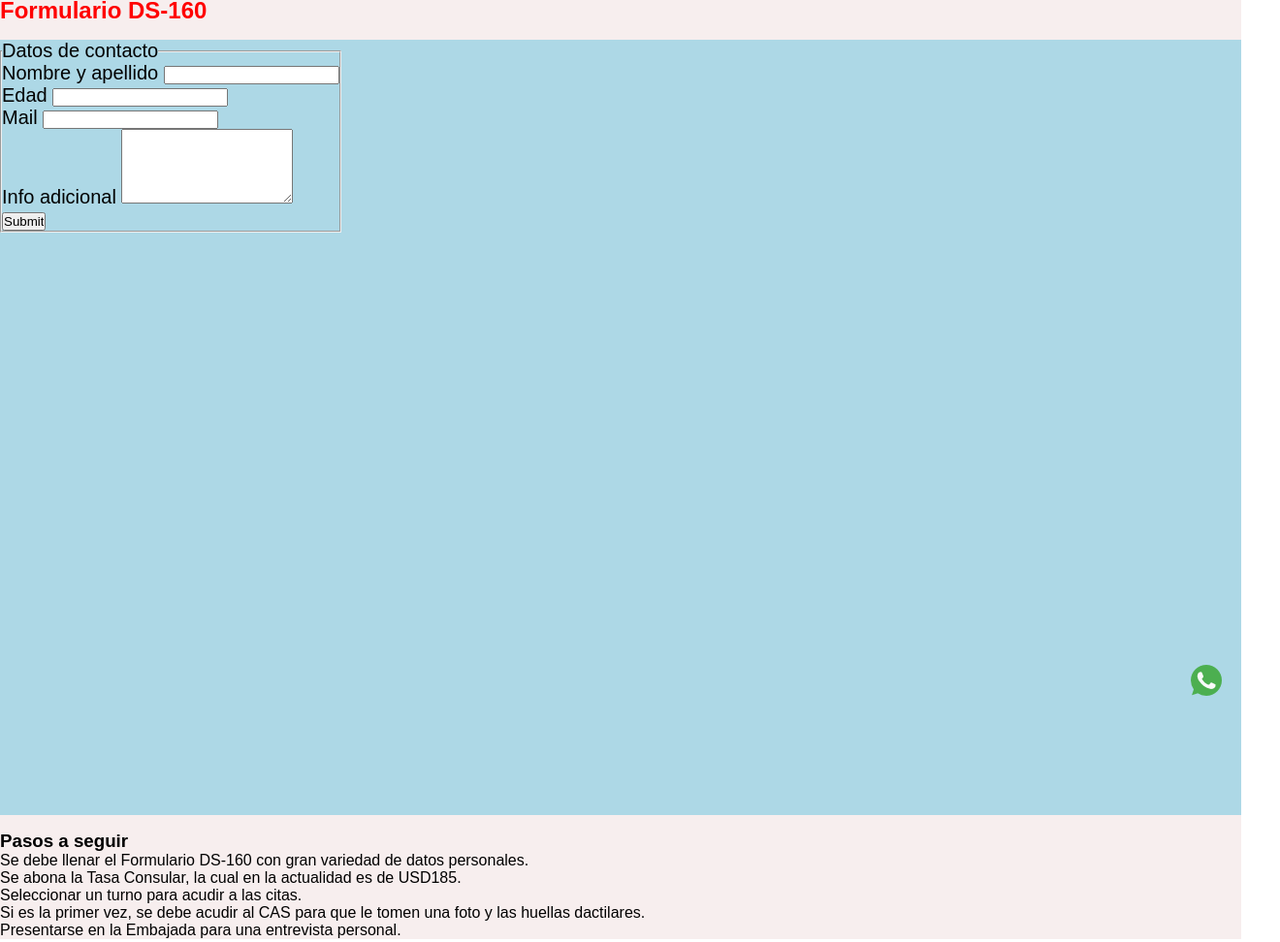
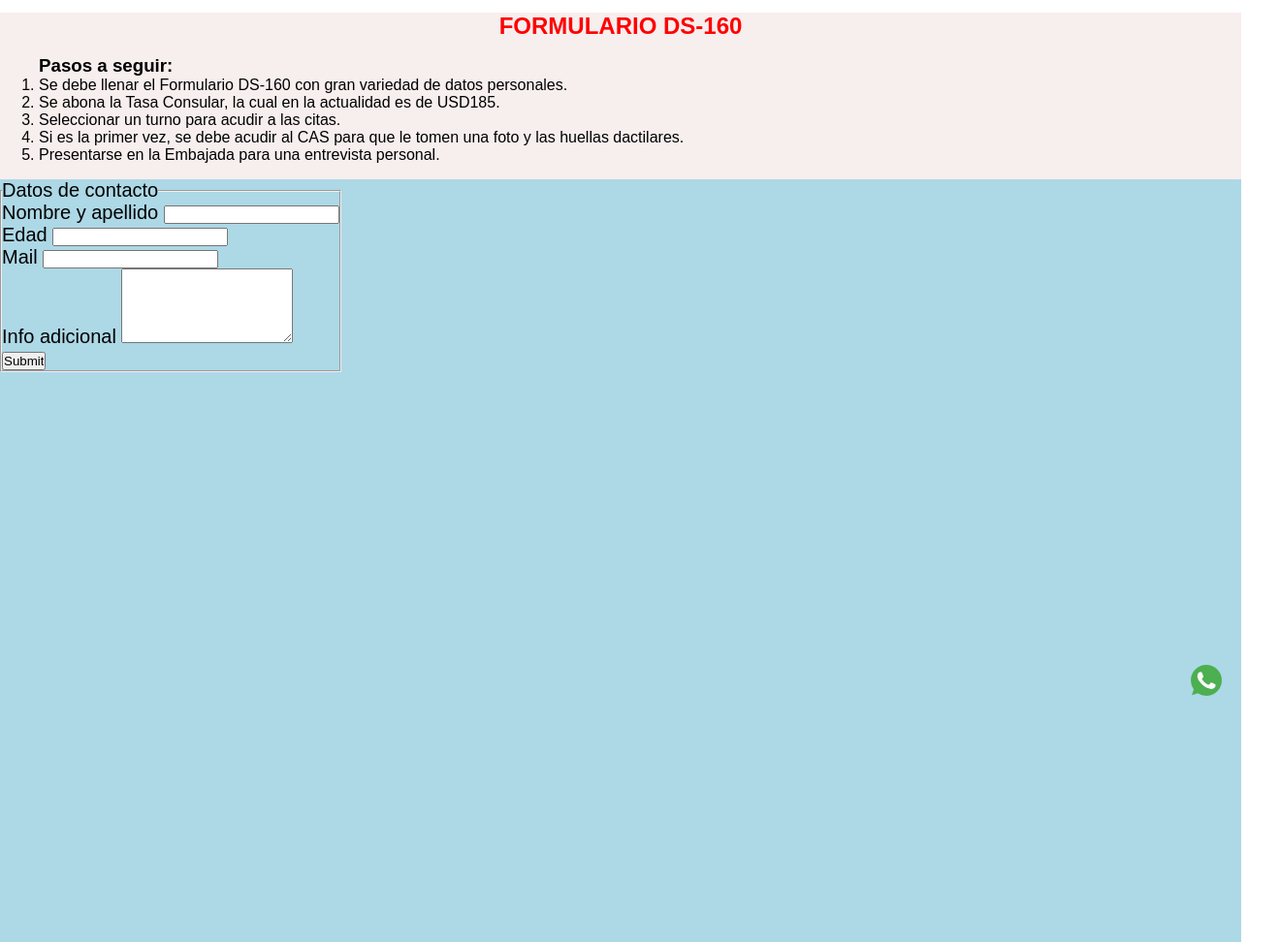
Before and after one commit to danielermel99/proyecto-final, a plain HTML site: page pages/formulario-ds-160.html in a window 1280 px wide. Shown: the part 58-1030 px from the top of the page at 97% size, 1320 px wide, since content can reach past the window. Drawn offline with Linux system fonts and the light colour scheme.

Commit message:
pasos a seguir

```diff
--- a/css/styles.css
+++ b/css/styles.css
@@ -30,7 +30,9 @@ header h1{
 }
 
 .tituloSecundario{
-    text-transform: capitalize;
+    text-transform: uppercase;
+    text-align: center;
+    margin-top: 16px;
     color: red;
     font-family: "Figtree", sans-serif;
 }
@@ -210,6 +212,8 @@ h4{
 
 
 .pasosSeguir{
+    width: 100%;
+    margin: 40px;
     margin-top: 16px;
     margin-bottom: 16px;
     font-family: "Figtree", sans-serif;
--- a/pages/formulario-ds-160.html
+++ b/pages/formulario-ds-160.html
@@ -27,6 +27,18 @@
         <div class="tituloSecundario">
             <h2>Formulario DS-160</h2>
         </div>
+        <section>
+            <article class="pasosSeguir">
+                <h3>Pasos a seguir:</h3>
+                <ol>
+                    <li>Se debe llenar el Formulario DS-160 con gran variedad de datos personales.</li>
+                    <li> Se abona la Tasa Consular, la cual en la actualidad es de USD185.</li>
+                    <li> Seleccionar un turno para acudir a las citas.</li>
+                    <li>Si es la primer vez, se debe acudir al CAS para que le tomen una foto y las huellas dactilares.</li>
+                    <li>Presentarse en la Embajada  para una entrevista personal.</li>
+                </ol>
+            </article>
+        </section>
         <section class="info">
             <form action ="" class="infoContacto">
         <fieldset>
@@ -51,18 +63,6 @@
     </section>
     </fieldset>
     </form>
-    <section>
-        <article class="pasosSeguir">
-            <h3>Pasos a seguir</h3>
-            <ol>
-                <li>Se debe llenar el Formulario DS-160 con gran variedad de datos personales.</li>
-                <li> Se abona la Tasa Consular, la cual en la actualidad es de USD185.</li>
-                <li> Seleccionar un turno para acudir a las citas.</li>
-                <li>Si es la primer vez, se debe acudir al CAS para que le tomen una foto y las huellas dactilares.</li>
-                <li>Presentarse en la Embajada  para una entrevista personal.</li>
-            </ol>
-        </article>
-    </section>
     </main>
     <div class="fixed">
         <a href="https://wa.me/5491161664714?text=Hola!%20Estoy%20interesado%20en"><img src="../assets/whatsapp.png" alt=""></a>
```
